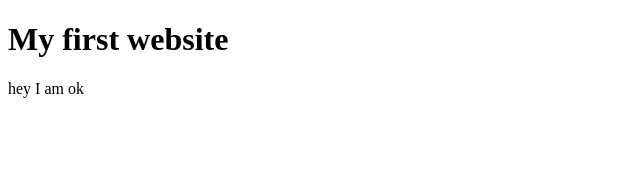
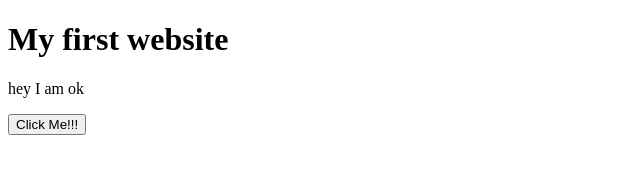
Before and after one commit to akbakash/my-first-website, a plain HTML site: page index.html in a window 1280 px wide. Shown: the whole page, without its empty margins (0-640 px from the left). Drawn offline with Linux system fonts and the light colour scheme.

Commit message:
button adding

```diff
--- a/index.html
+++ b/index.html
@@ -8,5 +8,7 @@
 <body>
     <h1>My first website</h1>
     <p>hey I am ok</p>
+
+    <button>Click Me!!!</button>
 </body>
 </html>
```
